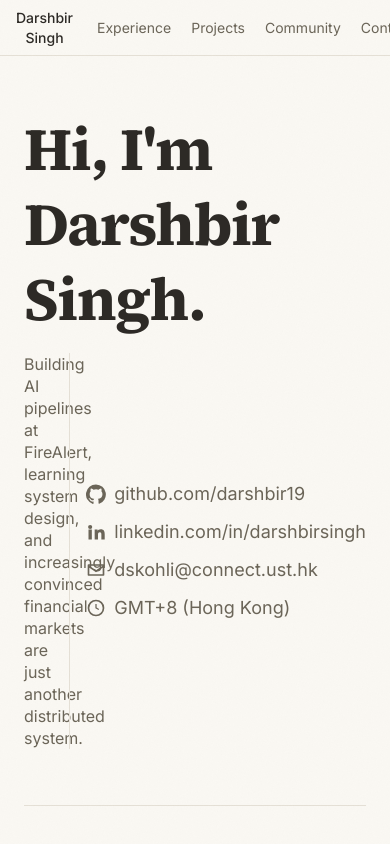
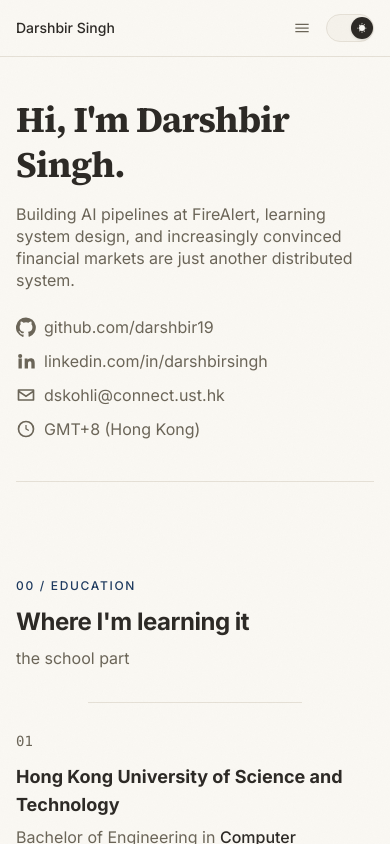
Before and after one commit to darshbir19/darshbir19.github.io, a React (Vite) app: page / in a window 390 px wide. Built offline with nearby package versions, Linux system fonts and the light colour scheme.

Commit message:
Make the portfolio layout responsive without changing content.

```diff
--- a/src/App.jsx
+++ b/src/App.jsx
@@ -152,6 +152,7 @@ const withCurrentFirst = (items) =>
 
 function App() {
   const [theme, setTheme] = useState('light');
+  const [menuOpen, setMenuOpen] = useState(false);
   const contentScrollRef = useRef(null);
   const progressFillRef = useRef(null);
   const scrollRafRef = useRef(0);
@@ -199,6 +200,7 @@ function App() {
   };
 
   const scrollToSection = (targetRef) => {
+    setMenuOpen(false);
     const container = contentScrollRef.current;
     const target = targetRef.current;
     if (!container || !target) return;
@@ -224,16 +226,17 @@ function App() {
       <div className="scroll-progress" aria-hidden="true">
         <div ref={progressFillRef} className="scroll-progress__fill" />
       </div>
-      <header className="sticky top-0 z-50 flex h-14 shrink-0 items-center justify-between border-b border-[var(--border)] bg-[var(--bg)] px-4 md:px-6">
-        <div className="flex items-center gap-6 md:gap-8">
+      <header className="sticky top-0 z-50 shrink-0 border-b border-[var(--border)] bg-[var(--bg)]">
+        <div className="flex h-14 items-center justify-between gap-3 px-4 md:px-6">
+          <div className="flex min-w-0 items-center gap-6 md:gap-8">
             <button
               type="button"
               onClick={() => scrollToSection(heroSectionRef)}
-            className="text-sm font-medium text-[var(--text)] transition hover:opacity-80"
+              className="shrink-0 text-sm font-medium text-[var(--text)] transition hover:opacity-80"
             >
               Darshbir Singh
             </button>
-          <nav className="flex items-center gap-5">
+            <nav className="hidden items-center gap-5 md:flex">
               <button type="button" onClick={() => scrollToSection(experienceSectionRef)} className={navLinkClass}>
                 Experience
               </button>
@@ -248,6 +251,24 @@ function App() {
               </button>
             </nav>
           </div>
+          <div className="flex shrink-0 items-center gap-2">
+            <button
+              type="button"
+              className="inline-flex h-8 w-8 items-center justify-center text-[var(--muted)] transition hover:text-[var(--text)] md:hidden"
+              aria-expanded={menuOpen}
+              aria-label={menuOpen ? 'Close menu' : 'Open menu'}
+              onClick={() => setMenuOpen((open) => !open)}
+            >
+              {menuOpen ? (
+                <svg xmlns="http://www.w3.org/2000/svg" viewBox="0 0 24 24" className="h-5 w-5 fill-current" aria-hidden="true">
+                  <path d="M6.23 5.16 5.16 6.23 10.93 12l-5.77 5.77 1.07 1.07L12 13.07l5.77 5.77 1.07-1.07L13.07 12l5.77-5.77-1.07-1.07L12 10.93 6.23 5.16Z" />
+                </svg>
+              ) : (
+                <svg xmlns="http://www.w3.org/2000/svg" viewBox="0 0 24 24" className="h-5 w-5 fill-current" aria-hidden="true">
+                  <path d="M4 7h16v1.5H4V7Zm0 4.25h16v1.5H4v-1.5ZM4 15.5h16V17H4v-1.5Z" />
+                </svg>
+              )}
+            </button>
             <button
               type="button"
               role="switch"
@@ -274,67 +295,101 @@ function App() {
                 )}
               </span>
             </button>
+          </div>
+        </div>
+        {menuOpen && (
+          <nav className="flex flex-col gap-1 border-t border-[var(--border)] px-4 py-3 md:hidden">
+            <button
+              type="button"
+              onClick={() => scrollToSection(experienceSectionRef)}
+              className={`${navLinkClass} py-2 text-left`}
+            >
+              Experience
+            </button>
+            <button
+              type="button"
+              onClick={() => scrollToSection(projectsSectionRef)}
+              className={`${navLinkClass} py-2 text-left`}
+            >
+              Projects
+            </button>
+            <button
+              type="button"
+              onClick={() => scrollToSection(leadershipSectionRef)}
+              className={`${navLinkClass} py-2 text-left`}
+            >
+              Community
+            </button>
+            <button
+              type="button"
+              onClick={() => scrollToSection(contactSectionRef)}
+              className={`${navLinkClass} py-2 text-left`}
+            >
+              Contact
+            </button>
+          </nav>
+        )}
       </header>
 
-      <main ref={contentScrollRef} className="custom-scrollbar min-h-0 flex-1 overflow-y-auto bg-[var(--bg)]">
-        <div className="mx-auto max-w-3xl space-y-14 px-6 py-14 md:px-10 md:py-16">
+      <main ref={contentScrollRef} className="custom-scrollbar min-h-0 flex-1 overflow-x-hidden overflow-y-auto bg-[var(--bg)]">
+        <div className="mx-auto max-w-3xl space-y-14 px-4 py-10 sm:px-6 md:px-10 md:py-16">
             <section ref={heroSectionRef}>
-              <h1 className="font-serif text-6xl font-bold leading-tight tracking-[-0.02em] text-[var(--text)] md:text-7xl">
+              <h1 className="font-serif text-4xl font-bold leading-tight tracking-[-0.02em] text-[var(--text)] sm:text-5xl md:text-7xl">
                 Hi, I&apos;m Darshbir Singh.
               </h1>
-              <div className="mt-4 flex items-stretch gap-4">
+              <div className="mt-4 flex flex-col gap-6 md:flex-row md:items-stretch md:gap-4">
                 <p className="min-w-0 flex-1 self-center text-base leading-snug text-[var(--muted)] md:text-lg">
                   Building AI pipelines at FireAlert, learning system design, and increasingly convinced financial markets are just another distributed system.
                 </p>
-                <div className="w-px self-stretch bg-[var(--border)]" aria-hidden="true" />
-                <div className="flex shrink-0 flex-col items-start justify-center gap-2.5 text-lg text-[var(--muted)]">
+                <div className="hidden w-px self-stretch bg-[var(--border)] md:block" aria-hidden="true" />
+                <div className="flex shrink-0 flex-col items-start justify-center gap-2.5 text-base text-[var(--muted)] sm:text-lg md:max-w-[280px]">
                   <a
                     href="https://github.com/darshbir19"
                     target="_blank"
                     rel="noopener noreferrer"
-                    className="accent-link inline-flex items-center gap-2"
+                    className="accent-link inline-flex max-w-full items-center gap-2"
                   >
-                    <svg xmlns="http://www.w3.org/2000/svg" viewBox="0 0 24 24" className="h-5 w-5 fill-current" aria-hidden="true">
+                    <svg xmlns="http://www.w3.org/2000/svg" viewBox="0 0 24 24" className="h-5 w-5 shrink-0 fill-current" aria-hidden="true">
                       <path d="M12 .5a12 12 0 0 0-3.79 23.39c.6.11.82-.26.82-.58v-2.25c-3.34.73-4.04-1.42-4.04-1.42-.55-1.38-1.34-1.75-1.34-1.75-1.09-.75.08-.74.08-.74 1.2.09 1.84 1.2 1.84 1.2 1.08 1.82 2.84 1.29 3.53.99.1-.77.42-1.3.77-1.6-2.67-.3-5.48-1.31-5.48-5.85 0-1.29.47-2.35 1.24-3.18-.12-.3-.54-1.52.12-3.16 0 0 1.01-.32 3.3 1.22a11.58 11.58 0 0 1 6.02 0c2.29-1.54 3.3-1.22 3.3-1.22.66 1.64.24 2.86.12 3.16.77.83 1.24 1.89 1.24 3.18 0 4.55-2.82 5.54-5.51 5.84.44.37.82 1.09.82 2.21v3.28c0 .32.22.7.83.58A12 12 0 0 0 12 .5Z" />
                     </svg>
-                    github.com/darshbir19
+                    <span className="truncate">github.com/darshbir19</span>
                   </a>
                   <a
                     href="https://www.linkedin.com/in/darshbirsingh/"
                     target="_blank"
                     rel="noopener noreferrer"
-                    className="accent-link inline-flex items-center gap-2"
+                    className="accent-link inline-flex max-w-full items-center gap-2"
                   >
-                    <svg xmlns="http://www.w3.org/2000/svg" viewBox="0 0 24 24" className="h-5 w-5 fill-current" aria-hidden="true">
+                    <svg xmlns="http://www.w3.org/2000/svg" viewBox="0 0 24 24" className="h-5 w-5 shrink-0 fill-current" aria-hidden="true">
                       <path d="M4.98 3.5A2.5 2.5 0 1 0 5 8.5 2.5 2.5 0 0 0 4.98 3.5ZM3 9h4v12H3V9Zm7 0h3.82v1.64h.05c.53-1 1.84-2.05 3.78-2.05 4.04 0 4.79 2.66 4.79 6.12V21h-4v-5.62c0-1.34-.02-3.06-1.87-3.06-1.87 0-2.16 1.46-2.16 2.97V21h-4V9Z" />
                     </svg>
-                    linkedin.com/in/darshbirsingh
+                    <span className="truncate">linkedin.com/in/darshbirsingh</span>
                   </a>
                   <a
                     href="mailto:dskohli@connect.ust.hk"
-                    className="accent-link inline-flex items-center gap-2"
+                    className="accent-link inline-flex max-w-full items-center gap-2"
                   >
-                    <svg xmlns="http://www.w3.org/2000/svg" viewBox="0 0 24 24" className="h-5 w-5 fill-current" aria-hidden="true">
+                    <svg xmlns="http://www.w3.org/2000/svg" viewBox="0 0 24 24" className="h-5 w-5 shrink-0 fill-current" aria-hidden="true">
                       <path d="M3 5h18a1 1 0 0 1 1 1v12a1 1 0 0 1-1 1H3a1 1 0 0 1-1-1V6a1 1 0 0 1 1-1Zm9 7.2 8-5.2H4l8 5.2Zm0 2.4L4 9.4V17h16V9.4l-8 5.2Z" />
                     </svg>
-                    dskohli@connect.ust.hk
+                    <span className="truncate">dskohli@connect.ust.hk</span>
                   </a>
-                  <span className="inline-flex items-center gap-2">
-                    <svg xmlns="http://www.w3.org/2000/svg" viewBox="0 0 24 24" className="h-5 w-5 fill-current" aria-hidden="true">
+                  <span className="inline-flex max-w-full items-center gap-2">
+                    <svg xmlns="http://www.w3.org/2000/svg" viewBox="0 0 24 24" className="h-5 w-5 shrink-0 fill-current" aria-hidden="true">
                       <path d="M12 2a10 10 0 1 0 10 10A10 10 0 0 0 12 2Zm0 18a8 8 0 1 1 8-8 8 8 0 0 1-8 8Zm.75-12.75h-1.5v5.06l3.72 2.23.75-1.25-2.97-1.78Z" />
                     </svg>
-                    GMT+8 (Hong Kong)
+                    <span className="truncate">GMT+8 (Hong Kong)</span>
                   </span>
                 </div>
               </div>
-              <div className="mt-14 h-px w-full bg-[var(--border)]" aria-hidden="true" />
+              <div className="mt-10 h-px w-full bg-[var(--border)] md:mt-14" aria-hidden="true" />
             </section>
 
             <section ref={educationSectionRef} className="!mt-0 pt-10">
               <p className={sectionLabelClass}>
                 00 / Education
               </p>
-              <h2 className="mt-3 text-3xl font-bold tracking-[-0.02em] text-[var(--text)] md:text-4xl">
+              <h2 className="mt-3 text-2xl font-bold tracking-[-0.02em] text-[var(--text)] sm:text-3xl md:text-4xl">
                 Where I&apos;m learning it
               </h2>
               <p className="mt-2 text-base text-[var(--muted)]">the school part</p>
@@ -368,7 +423,7 @@ function App() {
               <p className={sectionLabelClass}>
                 01 / Experience
               </p>
-              <h2 className="mt-3 text-3xl font-bold tracking-[-0.02em] text-[var(--text)] md:text-4xl">
+              <h2 className="mt-3 text-2xl font-bold tracking-[-0.02em] text-[var(--text)] sm:text-3xl md:text-4xl">
                 Where I&apos;ve spent my time
               </h2>
               <p className="mt-2 text-base text-[var(--muted)]">roles I&apos;ve actually worked through</p>
@@ -428,7 +483,7 @@ function App() {
               <p className={sectionLabelClass}>
                 02 / Stack
               </p>
-              <h2 className="mt-3 text-3xl font-bold tracking-[-0.02em] text-[var(--text)] md:text-4xl">
+              <h2 className="mt-3 text-2xl font-bold tracking-[-0.02em] text-[var(--text)] sm:text-3xl md:text-4xl">
                 What I actually build with
               </h2>
               <p className="mt-2 text-base text-[var(--muted)]">no buzzword bingo, just what&apos;s in the toolbox</p>
@@ -456,7 +511,7 @@ function App() {
               <p className={sectionLabelClass}>
                 03 / Projects
               </p>
-              <h2 className="mt-3 text-3xl font-bold tracking-[-0.02em] text-[var(--text)] md:text-4xl">
+              <h2 className="mt-3 text-2xl font-bold tracking-[-0.02em] text-[var(--text)] sm:text-3xl md:text-4xl">
                 Things I&apos;ve built on my own
               </h2>
               <div className="mx-auto mt-8 h-px w-3/5 bg-[var(--border)]" aria-hidden="true" />
@@ -518,7 +573,7 @@ function App() {
               <p className={sectionLabelClass}>
                 04 / Leadership
               </p>
-              <h2 className="mt-3 text-3xl font-bold tracking-[-0.02em] text-[var(--text)] md:text-4xl">
+              <h2 className="mt-3 text-2xl font-bold tracking-[-0.02em] text-[var(--text)] sm:text-3xl md:text-4xl">
                 People and community stuff I&apos;ve led
               </h2>
               <div className="mx-auto mt-8 h-px w-3/5 bg-[var(--border)]" aria-hidden="true" />
@@ -577,7 +632,7 @@ function App() {
               <p className={sectionLabelClass}>
                 05 / Contact
               </p>
-              <h2 className="mt-3 text-3xl font-bold tracking-[-0.02em] text-[var(--text)] md:text-4xl">
+              <h2 className="mt-3 text-2xl font-bold tracking-[-0.02em] text-[var(--text)] sm:text-3xl md:text-4xl">
                 Got something worth building?
               </h2>
               <p className="mt-2 text-base text-[var(--muted)]">say hi — no cold-email etiquette required</p>
@@ -585,7 +640,7 @@ function App() {
 
               <a
                 href="mailto:dskohli@connect.ust.hk"
-                className="accent-link mt-10 inline-flex items-center gap-2 font-mono text-xl tracking-[-0.02em] text-[var(--text)] md:text-2xl"
+                className="accent-link mt-10 inline-flex max-w-full items-center gap-2 break-all font-mono text-lg tracking-[-0.02em] text-[var(--text)] sm:text-xl md:text-2xl"
               >
                 dskohli@connect.ust.hk <span aria-hidden="true">↗</span>
               </a>
--- a/src/index.css
+++ b/src/index.css
@@ -76,6 +76,7 @@ body {
   background: var(--bg);
   color: var(--text);
   transition: background-color 160ms ease, color 160ms ease;
+  overflow-x: hidden;
 }
 
 a {
```
Lines whose indentation alone changed are shown as unchanged.
